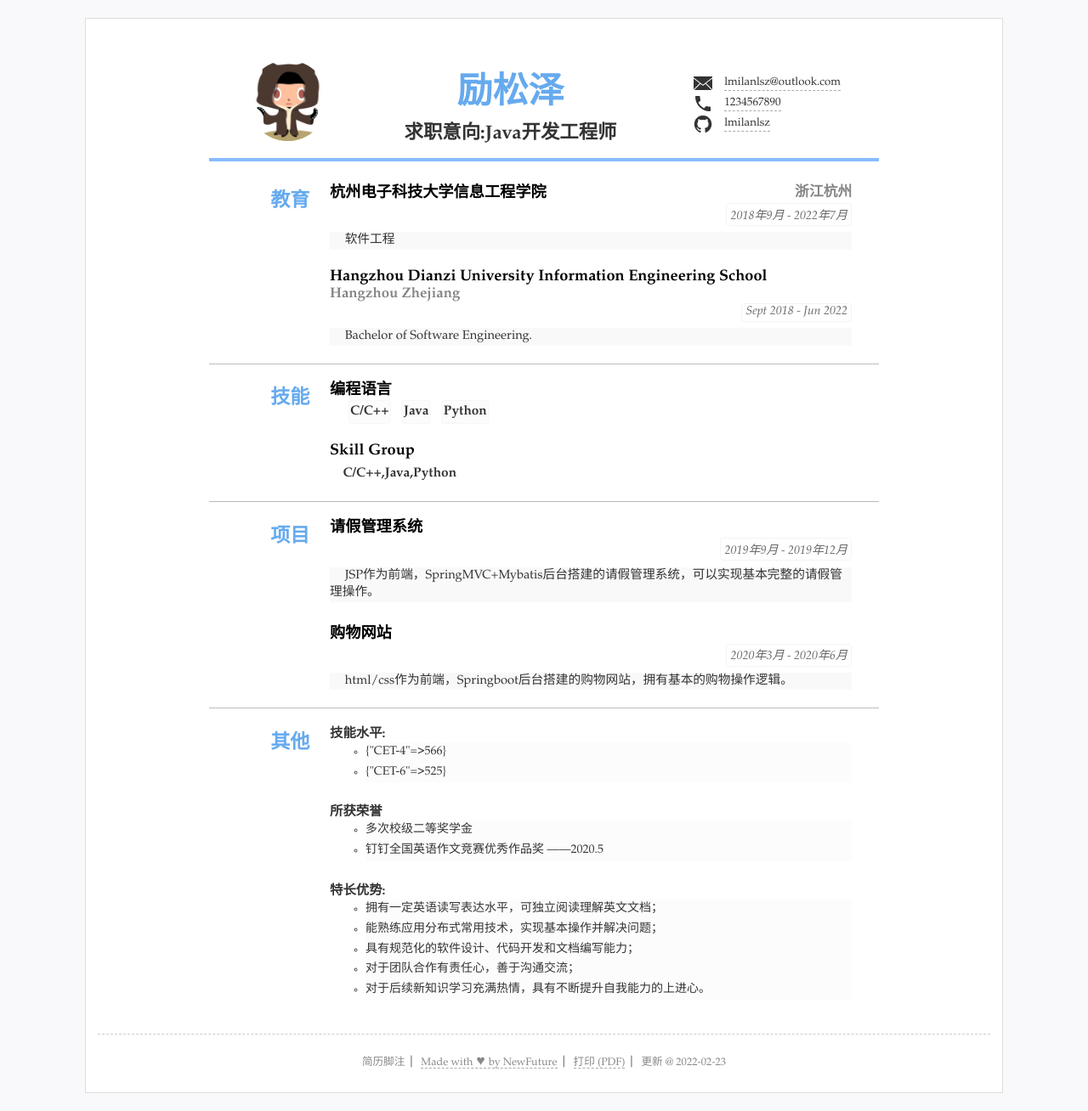
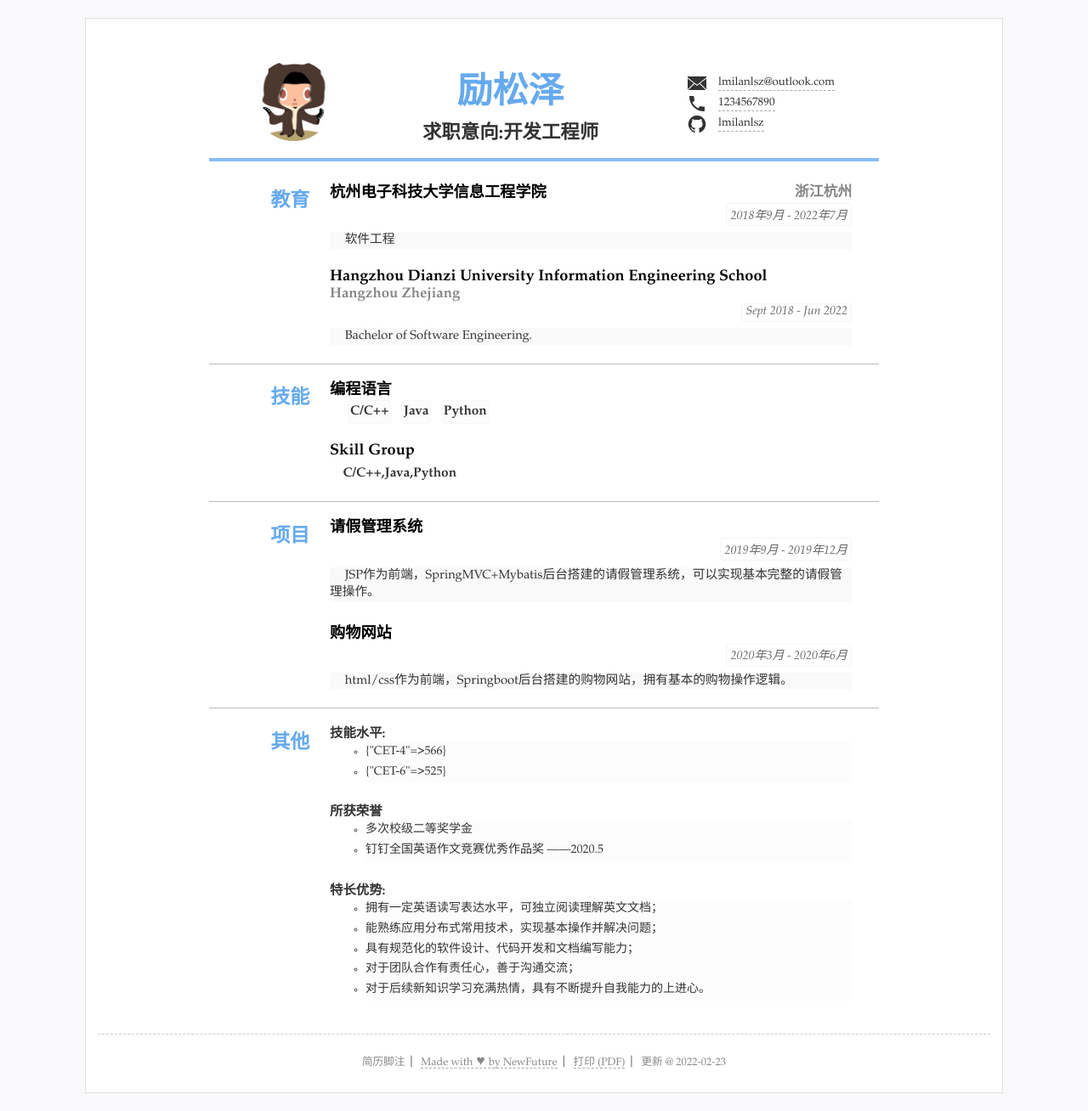
Before and after one commit to lmilanlsz/resume, a Jekyll site: the page built from index.html, in a window 1280 px wide. Shown: the whole page at 85% size. Built offline with Jekyll 4.4.1, drawn with Linux system fonts in a browser that asks for light colours.

Commit message:
Update resume.yml

```diff
--- a/_data/resume.yml
+++ b/_data/resume.yml
@@ -4,7 +4,7 @@
 title: "简历标题"
 lang: "zh" #语言设置 zh表示中文 en 表示英语
 name: "励松泽"
-jobtitle: "求职意向:Java开发工程师" #可空不显示
+jobtitle: "求职意向:开发工程师" #可空不显示
 photo: "assets/img/photo.jpg" #照片可空，不显示
 
 #联系方式
@@ -13,7 +13,7 @@ contact: #联系方式连接等3~5行
   href: 'lmilanlsz@outlook.com' #链接，无链接则空
   icon: 'icons/email.svg' #图标 svg文件
 - text: "1234567890"
-  href: 'tel:1234567890'
+  href: 'tel:3819880025'
   icon: 'icons/phone.svg'
 # - text: "lmilanlsz.com"
 #  href: 'http://lmilanlsz.com'
```
